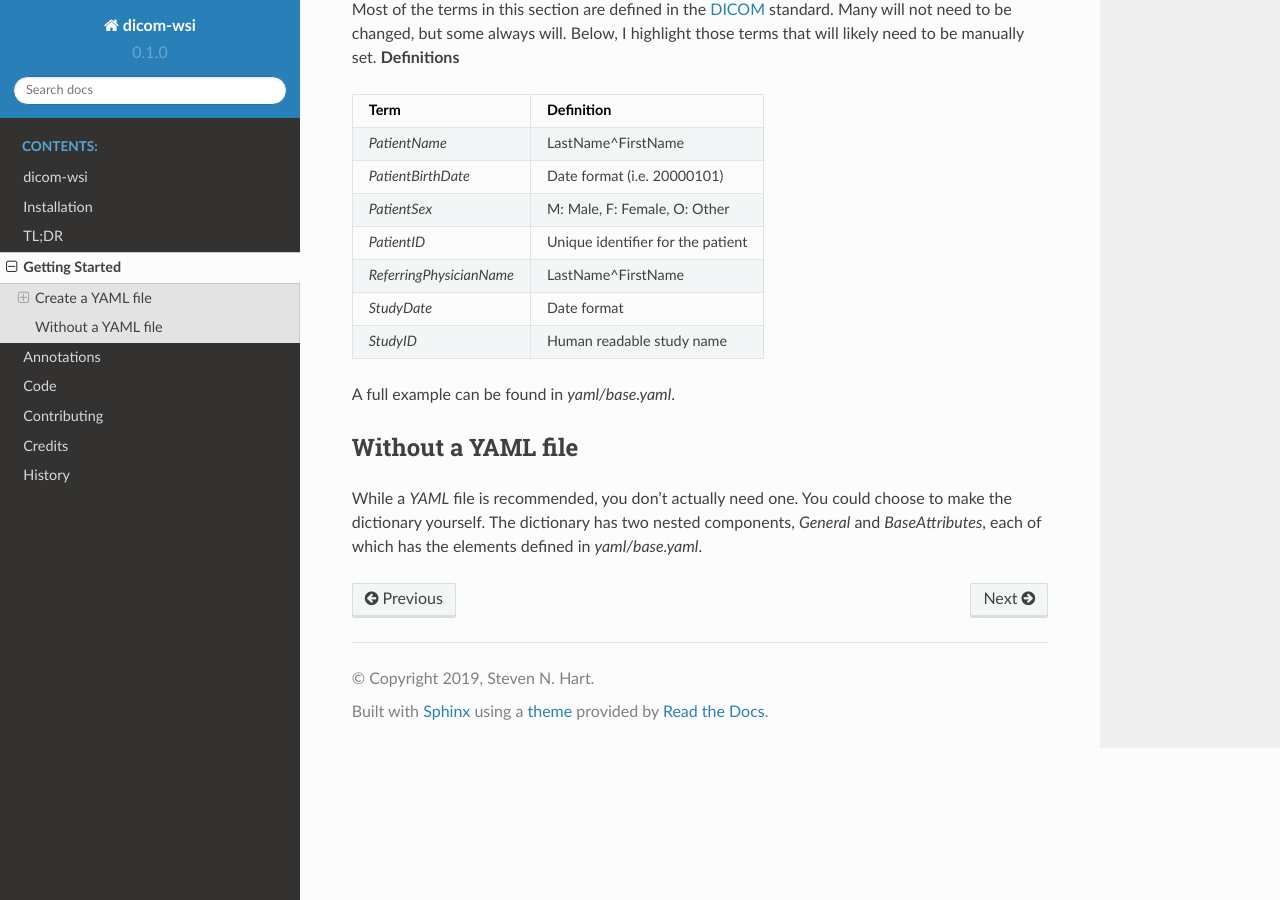
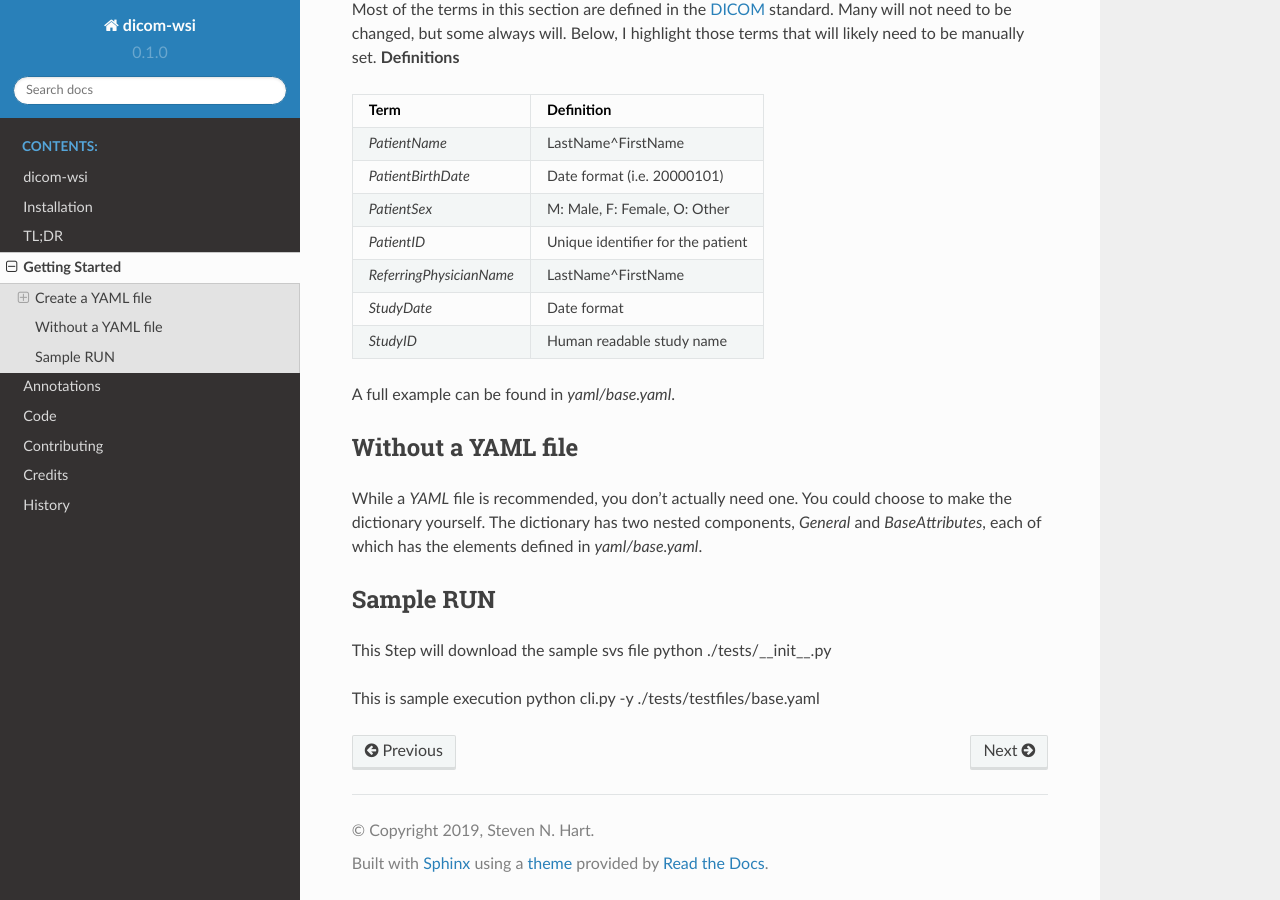
Before and after one commit to Steven-N-Hart/dicom_wsi, a Sphinx documentation site: the page built from docs/gettingstarted.rst, in a window 1280 px wide and 900 px high, scrolled down 871 px. Built offline with Sphinx 7.4.7 and the Read the Docs theme 2.0.0, drawn with Linux system fonts in a browser that asks for light colours.

Commit message:
Updated Scripts

```diff
--- a/docs/gettingstarted.rst
+++ b/docs/gettingstarted.rst
@@ -67,3 +67,11 @@ Without a YAML file
 While a `YAML` file is recommended, you don't actually need one.  You could choose
 to make the dictionary yourself. The dictionary has two nested components, `General` and `BaseAttributes`,
 each of which has the elements defined in `yaml/base.yaml`.
+
+Sample RUN
+-------------------
+This Step will download the sample svs file
+python ./tests/__init__.py
+
+This is sample execution
+python cli.py -y ./tests/testfiles/base.yaml
```
